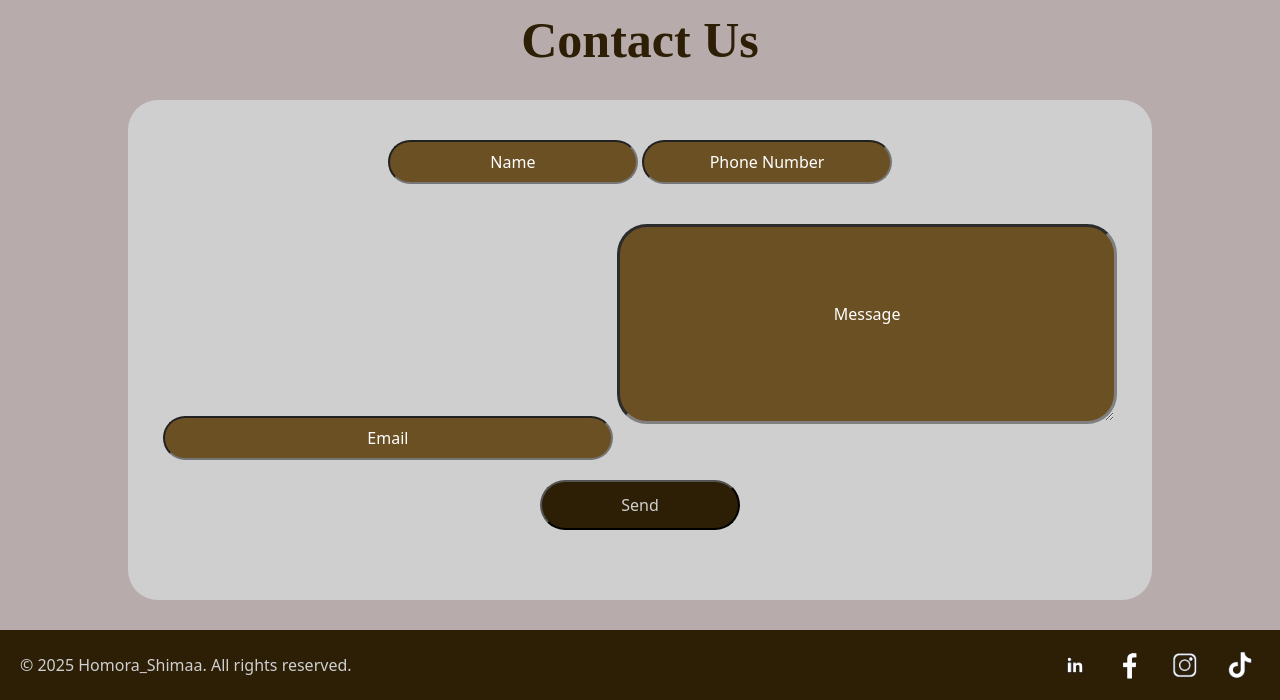
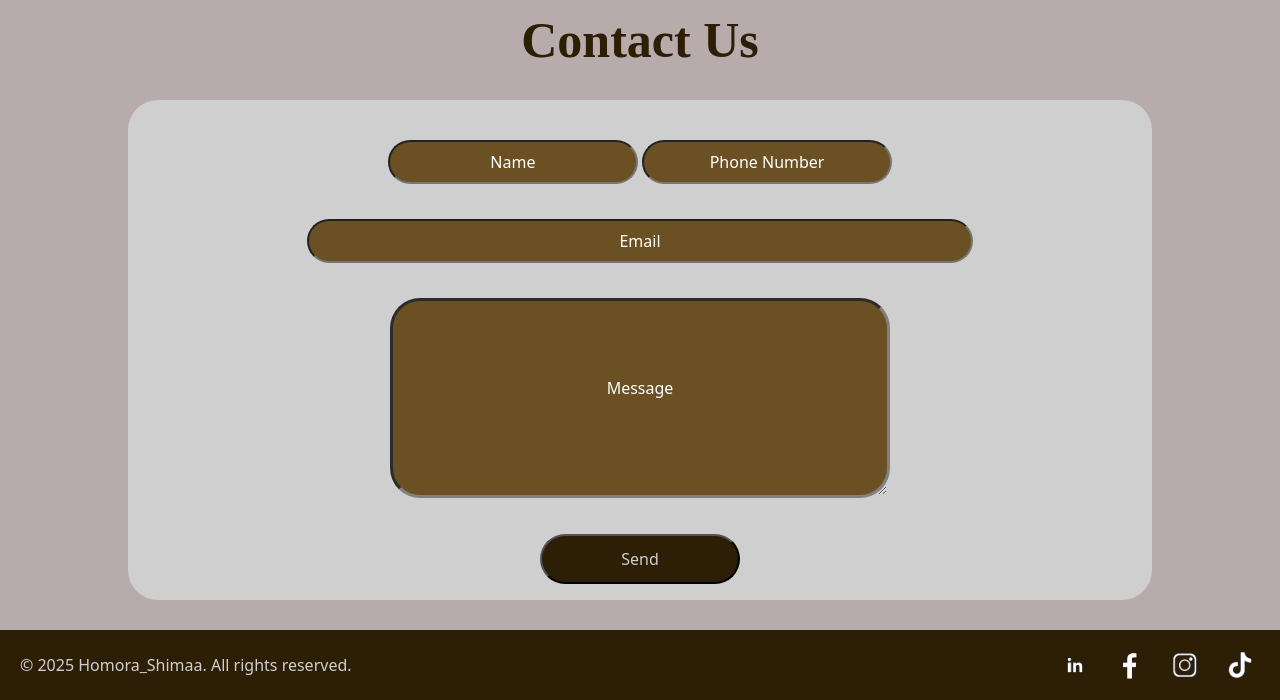
Before and after one commit to Shimaa-Nashat/Homora, a Flask app: page /contact in a window 1280 px wide. Shown: the part 56-756 px from the top of the page. Run offline with Flask 3, Linux system fonts and the light colour scheme; some libraries are stand-ins or nearby versions.

Commit message:
Adjust email input styling in contact form
Updated email input field width and margin for better layout.

```diff
--- a/templates/contact.html
+++ b/templates/contact.html
@@ -8,7 +8,7 @@
                 <input type="text" name="name" placeholder="Name" class="contact" style="margin: 40px auto 10px auto;">
                 <input type="tel" name="number" placeholder="Phone Number" class="contact" style="margin: 40px auto 10px auto;">
             </div>
-            <input type="email" name="email" placeholder="Email" class="contact" style="width: 450px; margin: 10px auto;">
+            <input type="email" name="email" placeholder="Email" class="contact" style="width: 65%; margin: 15px auto;">
             <textarea name="message" placeholder="Message" id="message"></textarea>
             <br>
             <button type="submit" id="send">Send</button>
```
